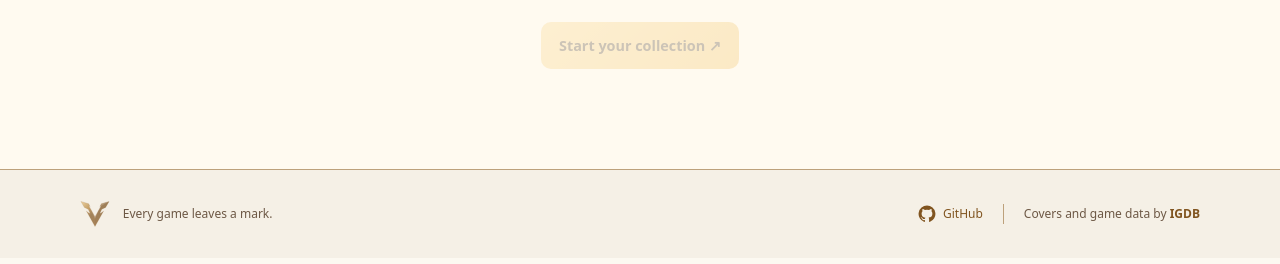
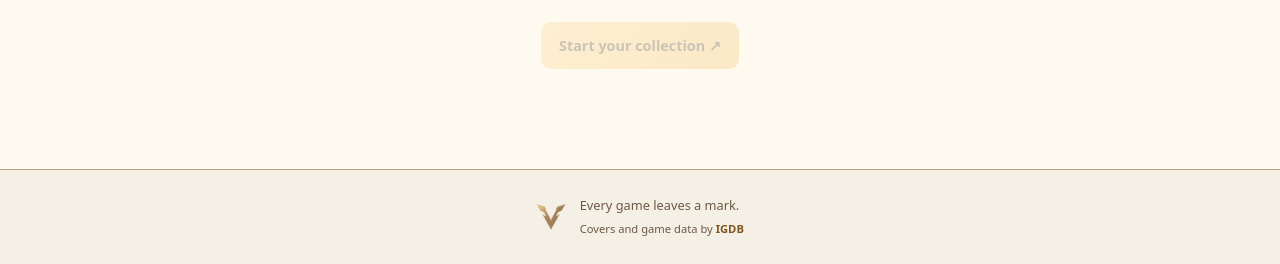
Before and after one commit to PerdonPs3/game-backlog, a Flask app: page / in a window 1280 px wide. Shown: the part 5971-6235 px from the top of the page. Before the commit the page ends 6198 px from the top, so only its background shows below. Run offline with Flask 3, Linux system fonts and the light colour scheme; some libraries are stand-ins or nearby versions.

Commit message:
fix: consolidate footer content and remove duplicate GitHub link

```diff
--- a/app/static/site-frame.css
+++ b/app/static/site-frame.css
@@ -37,16 +37,12 @@ body.library-page { min-height: 100dvh; display: flex; flex-direction: column; }
 .catalog-message:empty, .catalog-copy-feedback:empty, .profile-feedback:empty { display: none; }
 .profile-bio-footer > :only-child { margin-left: auto; }
 .site-footer.workspace-footer { width: 100%; margin-top: auto; padding: 1.6rem max(1.5rem, env(safe-area-inset-right)); border-top: 1px solid var(--border); background: var(--color-canvas); color: var(--text-muted); font-size: .75rem; text-align: left; }
-.site-footer-inner { display: flex; align-items: center; justify-content: space-between; flex-wrap: wrap; gap: 1.25rem 2rem; width: 100%; max-width: 1120px; margin-inline: auto; }
-.site-footer-identity { display: flex; align-items: center; gap: .8rem; }
-.site-footer-identity p { margin: 0; font-size: .75rem; line-height: 1.5; }
+.site-footer-inner { display: flex; align-items: center; justify-content: center; gap: .85rem; width: 100%; margin-inline: auto; }
+.site-footer-copy p { margin: 0 0 .25rem; color: var(--text-muted); font-size: .8rem; line-height: 1.5; }
 .site-footer a { color: var(--accent); text-decoration: none; text-underline-offset: .25em; }
 .site-footer a:hover { text-decoration: underline; }
 .site-footer a:focus-visible { outline: 2px solid var(--accent); outline-offset: 4px; border-radius: 3px; }
-.site-footer-links { display: flex; align-items: center; flex-wrap: wrap; gap: .75rem 1.25rem; min-width: 0; }
-.site-footer-source { display: inline-flex; align-items: center; gap: .45rem; min-height: 36px; }
-.site-footer-source svg { flex-shrink: 0; }
-.site-footer-credit { padding-left: 1.25rem; border-left: 1px solid var(--border); line-height: 1.6; }
+.site-footer-credit { font-size: .7rem; line-height: 1.6; }
 .site-footer-credit a { font-weight: 600; }
 .site-footer .brand-easter-egg { position: static; flex: 0 0 30px; width: 30px; height: 34px; opacity: calc(.7 + var(--logo-light) * .3); }
 .welcome-page .welcome-hero { min-height: calc(100dvh - 76px); }
@@ -77,9 +73,6 @@ html[data-theme="light"] .hero-emblem { filter: drop-shadow(0 4px 12px #80541f2a
     .workspace-site-header .github-profile:is(:hover, :focus-visible) .github-profile-name { max-width: 7rem; }
     .library-page main.library-layout { margin-top: 1.25rem; }
     .site-footer.workspace-footer { padding: 1.25rem; }
-    .site-footer-inner { align-items: flex-start; flex-direction: column; gap: .8rem; }
-    .site-footer-links { column-gap: .85rem; }
-    .site-footer-credit { padding-left: .85rem; font-size: .7rem; }
     .welcome-page .welcome-hero { min-height: calc(100dvh - 120px); }
     .welcome-page .welcome-hero, .welcome-page .welcome-story { scroll-margin-top: 120px; }
     .welcome-page .welcome-section, .welcome-page .welcome-steps-section { scroll-margin-top: 9rem; }
--- a/app/templates/_site_frame.html
+++ b/app/templates/_site_frame.html
@@ -20,15 +20,9 @@
 {% macro site_footer() %}
 <footer class="site-footer workspace-footer">
     <div class="site-footer-inner">
-        <div class="site-footer-identity">
-            {% include '_brand_easter_egg.html' %}
+        {% include '_brand_easter_egg.html' %}
+        <div class="site-footer-copy">
             <p>Every game leaves a mark.</p>
-        </div>
-        <div class="site-footer-links">
-            <a class="site-footer-source" href="https://github.com/PerdonPs3/game-backlog" target="_blank" rel="noopener noreferrer" aria-label="View on GitHub">
-                <svg width="18" height="18" viewBox="0 0 24 24" fill="currentColor" aria-hidden="true"><path d="M12 .75a11.25 11.25 0 0 0-3.56 21.92c.56.1.77-.24.77-.54v-2.1c-3.13.68-3.79-1.33-3.79-1.33-.51-1.3-1.25-1.65-1.25-1.65-1.02-.7.08-.69.08-.69 1.13.08 1.72 1.16 1.72 1.16 1 1.72 2.63 1.22 3.27.93.1-.73.39-1.22.71-1.5-2.5-.28-5.13-1.25-5.13-5.56 0-1.23.44-2.23 1.16-3.02-.12-.28-.5-1.43.11-2.98 0 0 .95-.3 3.09 1.16a10.75 10.75 0 0 1 5.62 0c2.14-1.46 3.09-1.16 3.09-1.16.61 1.55.23 2.7.11 2.98.72.79 1.16 1.79 1.16 3.02 0 4.32-2.63 5.27-5.14 5.55.4.35.76 1.03.76 2.08v3.11c0 .3.2.65.77.54A11.25 11.25 0 0 0 12 .75Z"/></svg>
-                <span>GitHub</span>
-            </a>
             <span class="site-footer-credit">Covers and game data by <a href="https://www.igdb.com/" target="_blank" rel="noopener noreferrer">IGDB</a></span>
         </div>
     </div>
```
Also changed, not shown: tests/test_welcome.py (+1 -1 lines).
